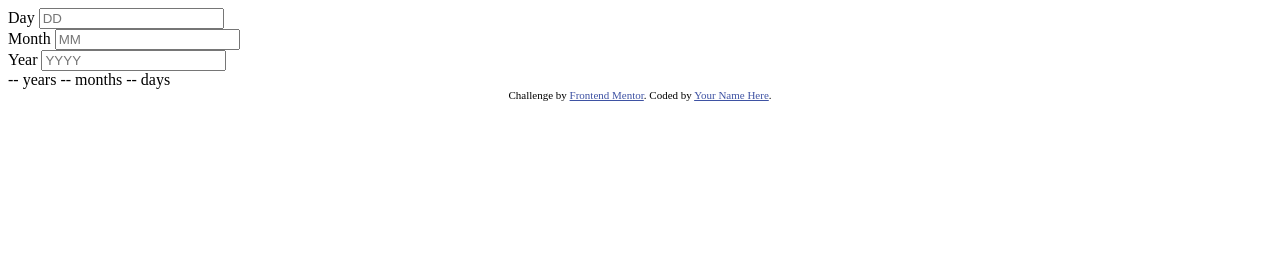
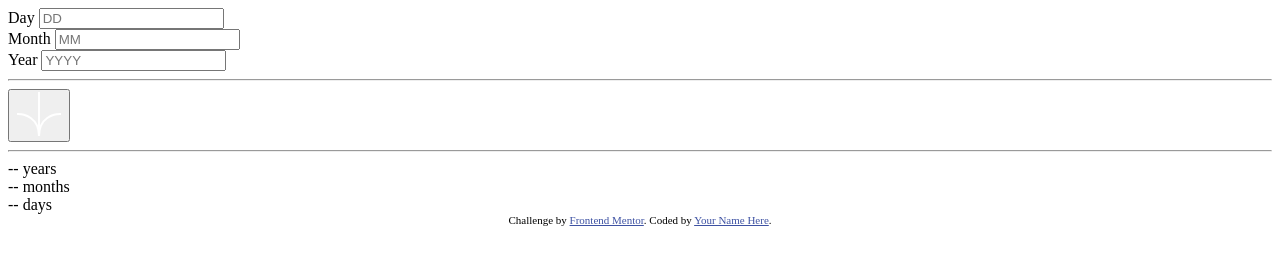
Before and after one commit to 254guru/Age-calculator-app, a plain HTML site: page index.html in a window 1280 px wide. Drawn offline with Linux system fonts and the light colour scheme.

Commit message:
add button section and the expected output section

```diff
--- a/index.html
+++ b/index.html
@@ -34,12 +34,26 @@
             <input type="text" id="year" placeholder="YYYY" minlength="1" maxlength="2">
         </div>
       </form>
+      <div class="button-container">
+        <div class="left-line">
+          <hr >
+        </div>
+        <button  id="btn" type="submit"><img src="./assets/images/icon-arrow.svg" alt=""></button>
+        <div class="right-line">
+          <hr >
+        </div>
+      </div>
+      <div class="result-display">
+        <span>--</span> years
+      </div>
+      <div class="result-display">
+        <span>--</span> months
+      </div>
+      <div class="result-display">
+        <span>--</span> days
+      </div>
     </section>
   </main>
-
-  -- years
-  -- months
-  -- days
 
   <div class="attribution">
     Challenge by <a href="https://www.frontendmentor.io?ref=challenge" target="_blank">Frontend Mentor</a>.
```
